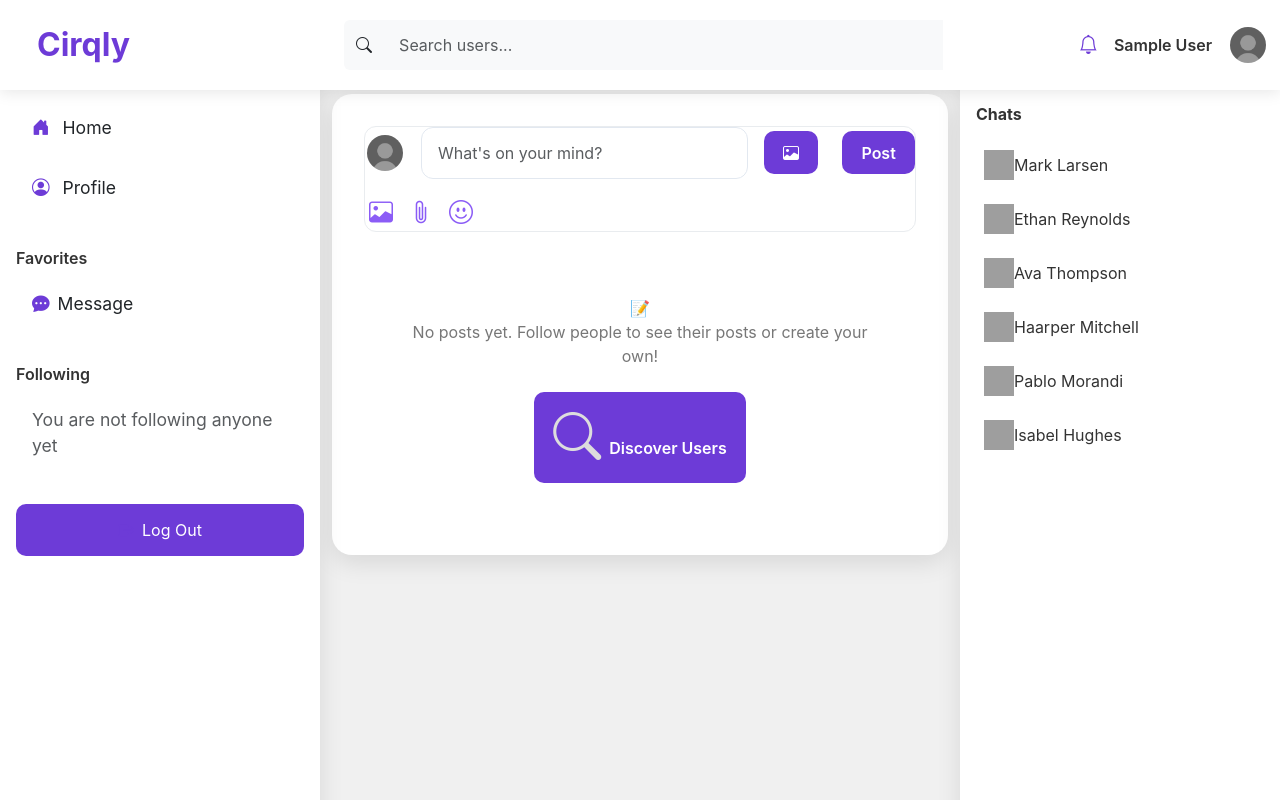
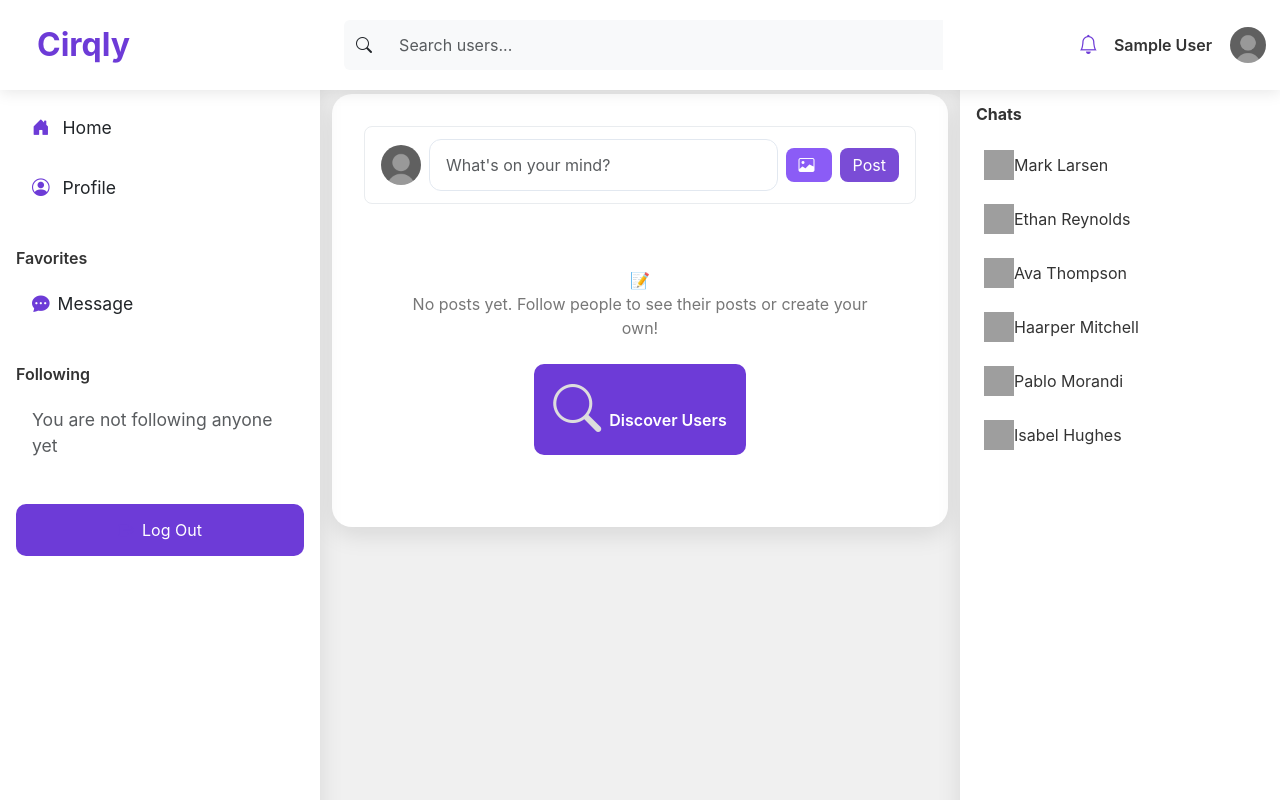
Before and after one commit to Somaiya-0/Social_media_web_app_-Cirqly-, a Django app: page / in a window 1280 px wide. Run offline with Django 5.2, Linux system fonts and the light colour scheme; the visitor is signed in with stand-in values (Sample User, id 1); data comes from the database, SQL or seed files in the repository; data that the repository does not hold is empty; grey boxes are pictures that could not be loaded.

Commit message:
mmodified home page ui

```diff
--- a/authy/templates/authy/home.html
+++ b/authy/templates/authy/home.html
@@ -477,7 +477,31 @@
             box-shadow: 0 0 0 0.3rem rgba(109, 92, 246, 0.2);
             transform: translateY(-2px);
         }
+        .btn-image {
+    background-color: #8b5cf6;
+    color: white;
+    border-radius: 0.5rem;
+    cursor: pointer;
+    padding: 0.25rem 0.75rem;
+    transition: background-color 0.3s, transform 0.2s;
+}
+.btn-image:hover {
+    background-color: #7a4cd6;
+    transform: scale(1.05);
+}
 
+/* Post button */
+.btn-post {
+    background-color: #7a4cd6;
+    color: white;
+    border-radius: 0.5rem;
+    padding: 0.25rem 0.75rem;
+    transition: background-color 0.3s, transform 0.2s;
+}
+.btn-post:hover {
+    background-color: #7a4cd6;
+    transform: scale(1.05);
+}
         /* Modal for Delete Confirmation */
         .modal-overlay {
             position: fixed;
@@ -798,23 +822,30 @@
         <div class="col-lg-6 col-md-8 col-12 order-lg-2 order-md-2 order-1">
             <div class="main-content mb-0">
                 {% block content %}
-                <div class="mb-4 post-form-card post-card" style="box-shadow: none; border: 1px solid #e9ecef; animation: none;">
-                    <form id="post-form" enctype="multipart/form-data" method="POST" action="{% url 'create_post' %}">
-                        {% csrf_token %}
-                        <div class="d-flex align-items-center mb-3 gap-3">
-                            <img src="{% if user.profile.image %}{{ user.profile.image.url }}{% else %}https://cdn.pixabay.com/photo/2015/10/05/22/37/blank-profile-picture-973460_960_720.png{% endif %}" class="profile-img">
-                            <input type="text" name="content" class="form-control flex-grow-1" placeholder="What's on your mind?" required>
-                            <input type="file" name="post_image" class="form-control" accept="image/*" id="post-image-input" style="display: none;">
-                            <label for="post-image-input" class="btn btn-cirqly me-2"><i class="bi bi-image"></i></label>
-                            <button type="submit" class="btn btn-cirqly">Post</button>
-                        </div>
-                        <div class="d-flex justify-content-start gap-3 px-1">
-                            <span><i class="bi bi-image" style="color:#8b5cf6; font-size:1.5rem;"></i></span>
-                            <span><i class="bi bi-paperclip" style="color:#8b5cf6; font-size:1.5rem;"></i></span>
-                            <span><i class="bi bi-emoji-smile" style="color:#8b5cf6; font-size:1.5rem;"></i></span>
-                        </div>
-                    </form>
-                </div>
+               <div class="mb-4 post-form-card post-card" style="box-shadow: none; border: 1px solid #e9ecef; padding: 0.75rem 1rem; border-radius: 0.5rem;">
+    <form id="post-form" enctype="multipart/form-data" method="POST" action="{% url 'create_post' %}" class="d-flex align-items-center gap-2">
+        {% csrf_token %}
+        <input type="hidden" name="next" value="{{ request.path }}">
+
+        <!-- Profile image -->
+        <img src="{% if user.profile.image %}{{ user.profile.image.url }}{% else %}https://cdn.pixabay.com/photo/2015/10/05/22/37/blank-profile-picture-973460_960_720.png{% endif %}"
+             class="rounded-circle" style="width: 40px; height: 40px; object-fit: cover;">
+
+        <!-- Text input -->
+        <input type="text" name="content" class="form-control flex-grow-1" placeholder="What's on your mind?" required>
+
+        <!-- Image upload button -->
+        <input type="file" name="post_image" id="post-image-input" accept="image/*" style="display: none;">
+        <label for="post-image-input" class="btn btn-image">
+            <i class="bi bi-image"></i>
+            <span id="file-name" style="font-size: 0.8rem; margin-left: 4px;"></span>
+        </label>
+
+        <!-- Submit button -->
+        <button type="submit" class="btn btn-post">Post</button>
+    </form>
+</div>
+
 
                 {% if posts and posts.0.user != user and not following_users %}
                 <div class="discover-header">
@@ -951,6 +982,17 @@
     function getCSRFToken() {
         return document.querySelector('[name=csrfmiddlewaretoken]').value;
     }
+
+    const fileInput = document.getElementById('post-image-input');
+    const fileNameSpan = document.getElementById('file-name');
+
+    fileInput.addEventListener('change', function() {
+        if (this.files && this.files[0]) {
+            fileNameSpan.textContent = this.files[0].name;
+        } else {
+            fileNameSpan.textContent = '';
+        }
+    });
 
     // Add scroll effect to navbar
     window.addEventListener('scroll', function() {
--- a/authy/views.py
+++ b/authy/views.py
@@ -9,6 +9,7 @@ from django.views.decorators.http import require_POST
 from django.views.decorators.csrf import csrf_exempt
 from django.db.models import Q  # Add this import
 import json
+from urllib.parse import urlparse
 
 @login_required
 def home(request):
@@ -136,13 +137,22 @@ def create_post(request):
         content = request.POST.get("content")
         post_image = request.FILES.get("post_image")  # get uploaded file
 
+
         post = Post.objects.create(
             user=request.user,
             content=content,
             post_image=post_image  # save file to model
         )
-        # Redirect to the profile page of the logged-in user
-        return redirect('profile', username=request.user.username)
+        # Redirect back to the page the user came from
+        referer = request.META.get('HTTP_REFERER')
+        if referer:
+            path = urlparse(referer).path  # only the path, ignores domain
+            return redirect(path)
+
+        # fallback to home if HTTP_REFERER missing
+        return redirect('home')
+
+
 
     return redirect('profile', username=request.user.username)
 
```
Also changed, not shown: media/posts/flower.jpeg (added), media/posts/flower_sFbzHSQ.jpeg (added).
